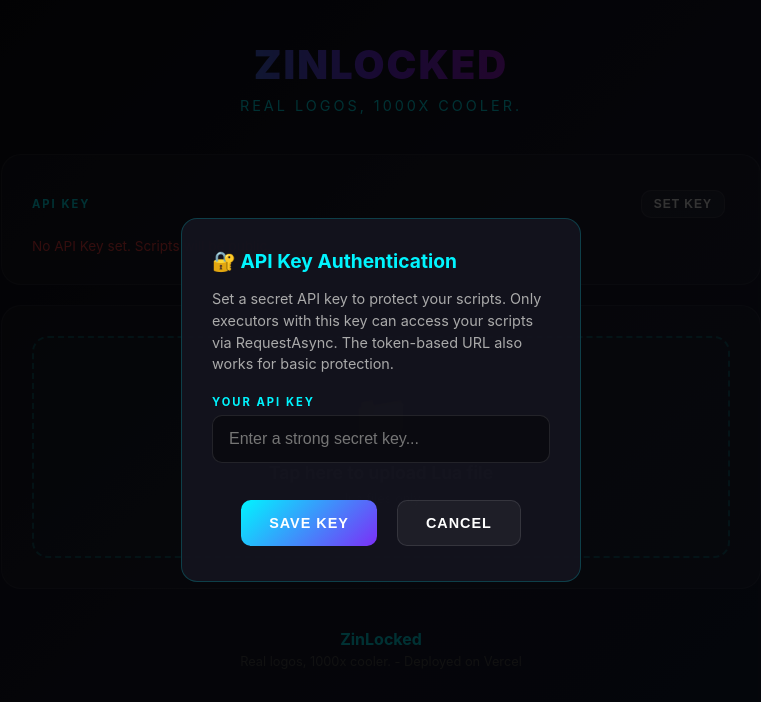
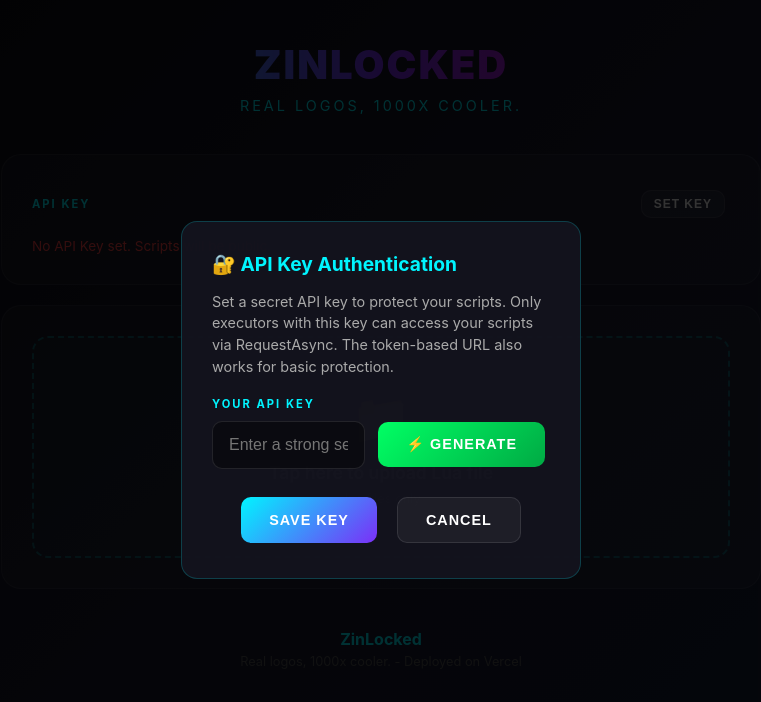
Before and after one commit to GogoGaga215/refactored-tribble, a Next.js app: page / in a window 1280 px wide. Both pictures are taken after a click on the button "SET KEY". Shown: the top 702 px of the page, without its empty margins (259-1020 px from the left). Built offline with nearby package versions, Linux system fonts and the light colour scheme.

Commit message:
Implement strong API key generation feature
Added a function to generate a strong API key and updated the UI to include a button for generating the key.

```diff
--- a/pages/index.js
+++ b/pages/index.js
@@ -40,6 +40,16 @@
     let id = ''
     for (let i = 0; i < 16; i++) id += chars.charAt(Math.floor(Math.random() * chars.length))
     return id
+  }
+
+  const generateStrongKey = () => {
+    const chars = 'abcdefghijklmnopqrstuvwxyzABCDEFGHIJKLMNOPQRSTUVWXYZ0123456789!@#$%^&*()_+-=[]{}|;:,.<>?'
+    let key = ''
+    for (let i = 0; i < 32; i++) {
+      key += chars.charAt(Math.floor(Math.random() * chars.length))
+    }
+    setApiKey(key)
+    showMessage('Strong key generated! Save it to use.', 'success')
   }
 
   const handleFileSelect = (e) => {
@@ -211,6 +221,7 @@
         .zl-btn-primary { background: linear-gradient(135deg, #00f5ff, #7b2ff7); color: #fff; }
         .zl-btn-secondary { background: rgba(255,255,255,0.05); color: #fff; border: 1px solid rgba(255,255,255,0.1); }
         .zl-btn-danger { background: linear-gradient(135deg, #ff0044, #ff8800); color: #fff; }
+        .zl-btn-success { background: linear-gradient(135deg, #00ff64, #00aa44); color: #fff; }
         .zl-btn-group { display: flex; gap: 10px; justify-content: center; flex-wrap: wrap; margin-top: 20px; }
         .zl-result { background: rgba(0,0,0,0.5); border: 1px solid rgba(0,245,255,0.2); border-radius: 12px; padding: 20px; margin-top: 20px; text-align: center; position: relative; overflow: hidden; }
         .zl-result::before { content: ''; position: absolute; top: 0; left: 0; right: 0; height: 2px; background: linear-gradient(90deg, transparent, #00f5ff, #7b2ff7, transparent); animation: scan 3s linear infinite; }
@@ -233,6 +244,8 @@
         .modal-title { font-size: 1.2rem; font-weight: 700; color: #00f5ff; margin-bottom: 15px; }
         .modal-text { color: #aaa; font-size: 0.9rem; margin-bottom: 20px; line-height: 1.5; }
         .key-display { font-family: monospace; background: rgba(0,0,0,0.5); padding: 10px; border-radius: 8px; color: #00f5ff; font-size: 0.85rem; word-break: break-all; margin: 10px 0; }
+        .key-row { display: flex; gap: 8px; align-items: center; }
+        .key-row .zl-input { margin-bottom: 0; flex: 1; }
         @keyframes blink { 0%,100%{opacity:1} 50%{opacity:0.3} }
         @keyframes scan { 0%{transform:translateX(-100%)} 100%{transform:translateX(100%)} }
       `}</style>
@@ -251,7 +264,7 @@
             </button>
           </div>
           {apiKey ? (
-            <div className="key-display">{apiKey}</div>
+            <div className="key-display">{apiKey.substring(0, 8)}****</div>
           ) : (
             <div style={{ color: '#ff4444', fontSize: '0.85rem' }}>No API Key set. Scripts will be public.</div>
           )}
@@ -368,6 +381,7 @@
               Set a secret API key to protect your scripts. Only executors with this key can access your scripts via RequestAsync. The token-based URL also works for basic protection.
             </div>
             <div className="zl-label">Your API Key</div>
+            <div className="key-row">
               <input
                 className="zl-input"
                 value={apiKey}
@@ -375,6 +389,10 @@
                 placeholder="Enter a strong secret key..."
                 type="password"
               />
+              <button className="zl-btn zl-btn-success" onClick={generateStrongKey}>
+                &#9889; Generate
+              </button>
+            </div>
             <div className="zl-btn-group" style={{ marginTop: '20px' }}>
               <button className="zl-btn zl-btn-primary" onClick={saveApiKey}>
                 Save Key
```
Lines whose indentation alone changed are shown as unchanged.
